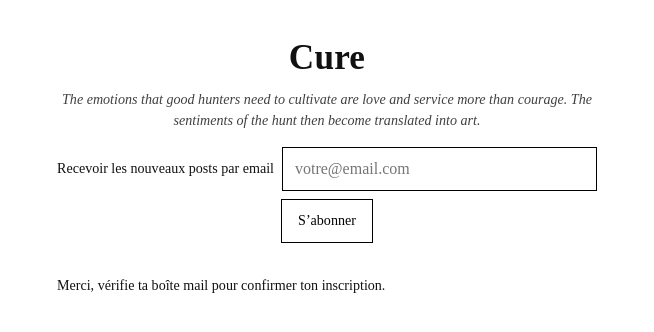
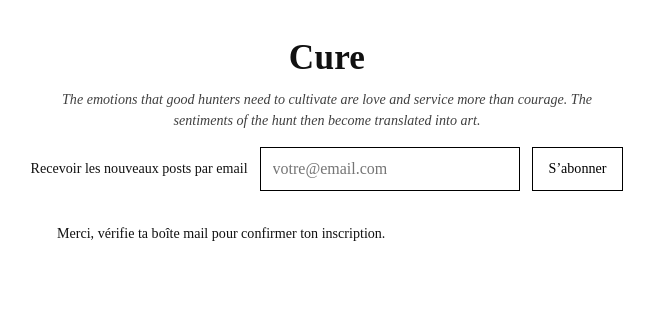
Before and after one commit to equipedenuit/cure, a Jekyll site: the page built from confirmation/index.html, in a window 1280 px wide. Shown: the top 332 px of the page, without its empty margins (313-967 px from the left). Built offline with Jekyll 4.4.1, drawn with Linux system fonts in a browser that asks for light colours.

Commit message:
Update default.html

```diff
--- a/_layouts/default.html
+++ b/_layouts/default.html
@@ -65,34 +65,36 @@ blockquote footer a {
 }
 
 
-/* Ligne du formulaire */
+/* Ligne du formulaire : pas de wrap en desktop */
 .nl-row{
   display:flex;
-  flex-wrap:wrap;
+  align-items:center;      /* aligne label / input / bouton */
   justify-content:center;
-  align-items:center;     /* aligne verticalement label + input + bouton */
-  gap:.5rem;
+  gap:.75rem;
+  flex-wrap: nowrap;       /* ← empêche le passage à la ligne */
   margin:1rem 0 2rem;
 }
 
-/* Label compact, sur une ligne */
+/* Label compact */
 .nl-label{
+  flex:0 0 auto;
   white-space:nowrap;
-  margin:0;               /* pas de décalage vertical */
+  margin:0;
   font: inherit;
 }
 
-/* Champ email (style carré web 1.0) */
+/* Input (prend la place dispo, mais peut rétrécir un peu) */
 form[name="newsletter"] input[type="email"]{
-  flex:1 1 260px;
-  max-width:360px;
+  flex:1 1 420px;          /* grand par défaut, rétrécit si besoin */
+  min-width: 260px;        /* évite d’être trop petit */
+  max-width: 720px;        /* borne haute pour rester élégant */
   padding:.5rem .75rem;
   border:1px solid #000;
   background:#fff;
   color:#000;
   border-radius:0;
   font:inherit;
-  font-size:16px;         /* évite l’auto-zoom iOS */
+  font-size:16px;
   line-height:1.2;
   min-height:44px;
   box-sizing:border-box;
@@ -101,8 +103,9 @@ form[name="newsletter"] input[type="email"]{
   aspect-ratio:auto !important;
 }
 
-/* Bouton (comme avant) */
+/* Bouton (reste sur la même ligne) */
 form[name="newsletter"] button{
+  flex:0 0 auto;           /* ← ne s’étire pas, ne passe pas dessous */
   padding:.5rem 1rem;
   border:1px solid #000;
   background:#fff;
@@ -116,12 +119,17 @@ form[name="newsletter"] button{
 form[name="newsletter"] button:hover{ background:#000;color:#fff; }
 form[name="newsletter"] button:disabled{ background:#f5f5f5;color:#000;opacity:.6;cursor:not-allowed; }
 
-/* Mobile: label au-dessus, champs 100% */
-@media (max-width:680px){
+/* Mobile : on autorise le wrap et on empile proprement */
+@media (max-width: 680px){
+  .nl-row{ flex-wrap: wrap; }
   .nl-label{ flex:1 1 100%; text-align:center; }
   form[name="newsletter"] input[type="email"],
-  form[name="newsletter"] button{ width:100%; max-width:none; }
+  form[name="newsletter"] button{
+    width:100%;
+    max-width:none;
+  }
 }
+
 
 
 
```
